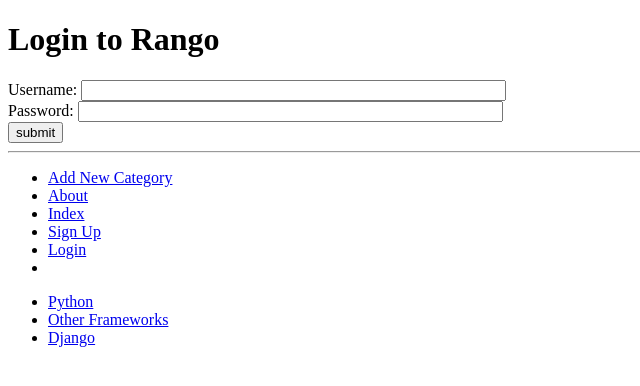
After one commit to hankthegenius/rango, a Django app: page /rango/login/ in a window 1280 px wide. The commit adds this page. Shown: the top 386 px of the page, without its empty margins (0-640 px from the left). Run offline with Django 3.2, Linux system fonts and the light colour scheme; data comes from the database, SQL or seed files in the repository.

Commit message:
seventh submission

```diff
--- a/tango_with_django_project/rango/urls.py
+++ b/tango_with_django_project/rango/urls.py
@@ -3,8 +3,6 @@ from rango import views
 
 
 urlpatterns = [
-
-
     url(r'^$', views.index, name='index'),
     url(r'about/$', views.about, name='about'),
     url(r'^add_category/$', views.add_category, name='add_category'),
@@ -17,4 +15,5 @@ urlpatterns = [
     url(r'^register/$',
         views.register,
         name='register'), # New pattern!
+    url(r'^login/$', views.user_login, name='login'),
 ]
--- a/tango_with_django_project/rango/views.py
+++ b/tango_with_django_project/rango/views.py
@@ -5,6 +5,10 @@ from rango.models import Page
 from rango.forms import CategoryForm
 from rango.forms import PageForm
 from rango.forms import UserForm, UserProfileForm
+from django.contrib.auth import authenticate, login
+from django.http import HttpResponseRedirect, HttpResponse
+from django.core.urlresolvers import reverse
+
 
 
 def index(request):
@@ -158,3 +162,43 @@ def register(request):
                   {'user_form': user_form,
                     'profile_form': profile_form,
                     'registered': registered})
+
+
+def user_login(request):
+    # If the request is a HTTP POST, try to pull out the relevant information.
+    if request.method == 'POST':
+        # Gather the username and password provided by the user.
+        # This information is obtained from the login form.
+        # We use request.POST.get('<variable>') as opposed
+        # to request.POST['<variable>'], because the
+        # request.POST.get('<variable>') returns None if the
+        # value does not exist, while request.POST['<variable>']
+        # will raise a KeyError exception.
+        username = request.POST.get('username')
+        password = request.POST.get('password')
+        # Use Django's machinery to attempt to see if the username/password
+        # combination is valid - a User object is returned if it is.
+        user = authenticate(username=username, password=password)
+        # If we have a User object, the details are correct.
+        # If None (Python's way of representing the absence of a value), no user
+        # with matching credentials was found.
+        if user:
+            # Is the account active? It could have been disabled.
+            if user.is_active:
+                # If the account is valid and active, we can log the user in.
+                # We'll send the user back to the homepage.
+                login(request, user)
+                return HttpResponseRedirect(reverse('index'))
+            else:
+                # An inactive account was used - no logging in!
+                return HttpResponse("Your Rango account is disabled.")
+        else:
+            # Bad login details were provided. So we can't log the user in.
+            print("Invalid login details: {0}, {1}".format(username, password))
+            return HttpResponse("Invalid login details supplied.")
+    # The request is not a HTTP POST, so display the login form.
+    # This scenario would most likely be a HTTP GET.
+    else:
+        # No context variables to pass to the template system, hence the
+        # blank dictionary object...
+        return render(request, 'rango/login.html', {})
--- a/tango_with_django_project/templates/rango/about.html
+++ b/tango_with_django_project/templates/rango/about.html
@@ -10,6 +10,6 @@
             <a href=" ">index</a ><br />
         </div>
     <div>
-        < img src="{{ MEDIA_URL}}cat.jpg" />
+        <img src="{{ MEDIA_URL}}cat.jpg" />
     </div>
 {% endblock %}
--- a/tango_with_django_project/templates/rango/base.html
+++ b/tango_with_django_project/templates/rango/base.html
@@ -22,6 +22,7 @@
                 <li><a href="{% url 'about' %}">About</a></li>
                 <li><a href="{% url 'index' %}">Index</a></li>
                 <li><a href="{% url 'register' %}">Sign Up</a></li>
+                <li><a href="{% url 'login' %}">Login</a><li>
             </ul>
         </div>
         <div>
--- a/tango_with_django_project/templates/rango/category.html
+++ b/tango_with_django_project/templates/rango/category.html
@@ -6,7 +6,6 @@
 {% block body_block %}
     {% if category %}
         <h1>{{ category.name }}</h1>
-
         {% if pages %}
             <ul>
             {% for page in pages %}
--- a/tango_with_django_project/templates/rango/index.html
+++ b/tango_with_django_project/templates/rango/index.html
@@ -10,7 +10,11 @@
         <h1>Rango says...</h1>
 
         <div>
+            {% if user.is_authenticated %}
+            howdy {{ user.username }}!
+            {% else %}
             hey there partner!
+            {% endif %}
         </div>
 
         <div>
--- /dev/null
+++ b/tango_with_django_project/templates/rango/login.html
@@ -0,0 +1,14 @@
+{% extends 'rango/base.html' %}
+{% load staticfiles %}
+{% block title_block %}
+    Login
+{% endblock %}
+{% block body_block %}
+<h1>Login to Rango</h1>
+<form id="login_form" method="post" action="{% url 'login' %}">
+{% csrf_token %}
+Username: <input type="text" name="username" value="" size="50" /> <br />
+Password: <input type="password" name="password" value="" size="50" /> <br />
+<input type="submit" value="submit" />
+</form>
+{% endblock %}
--- a/tango_with_django_project/templates/rango/register.html
+++ b/tango_with_django_project/templates/rango/register.html
@@ -1,6 +1,5 @@
 {% extends 'rango/base.html' %}
 {% load staticfiles %}
-
 {% block title_block %}
 Register
 {% endblock %}
```
Also changed, not shown: 2 other files.
